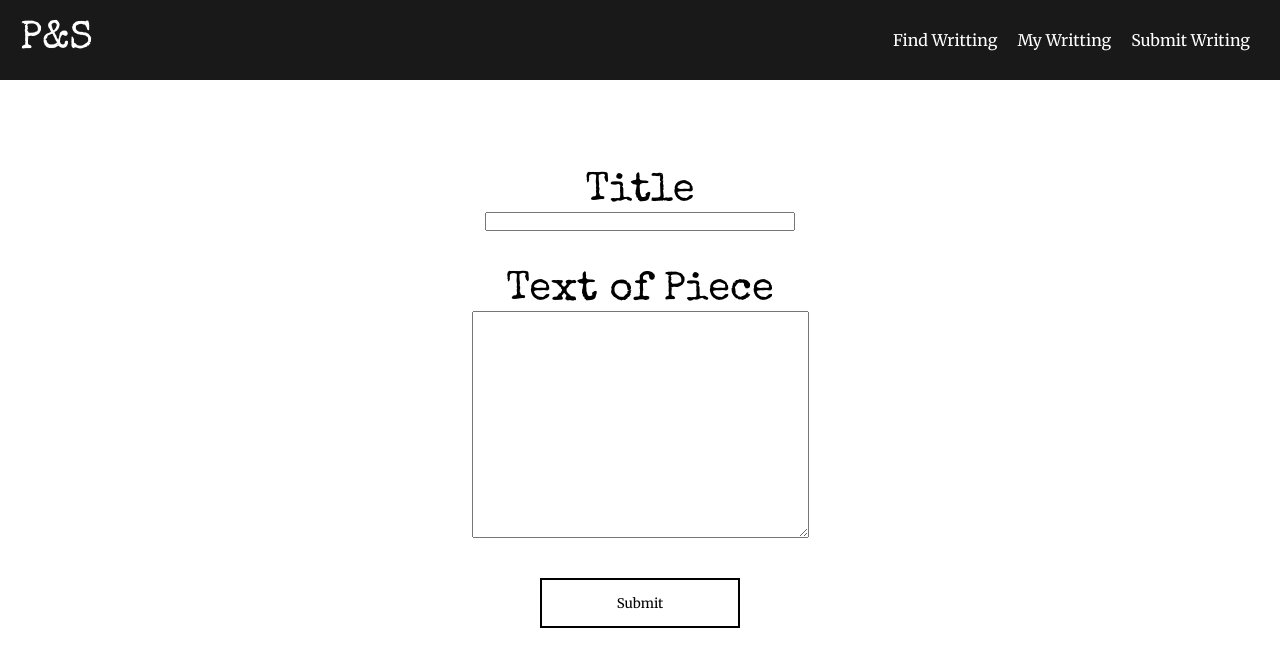
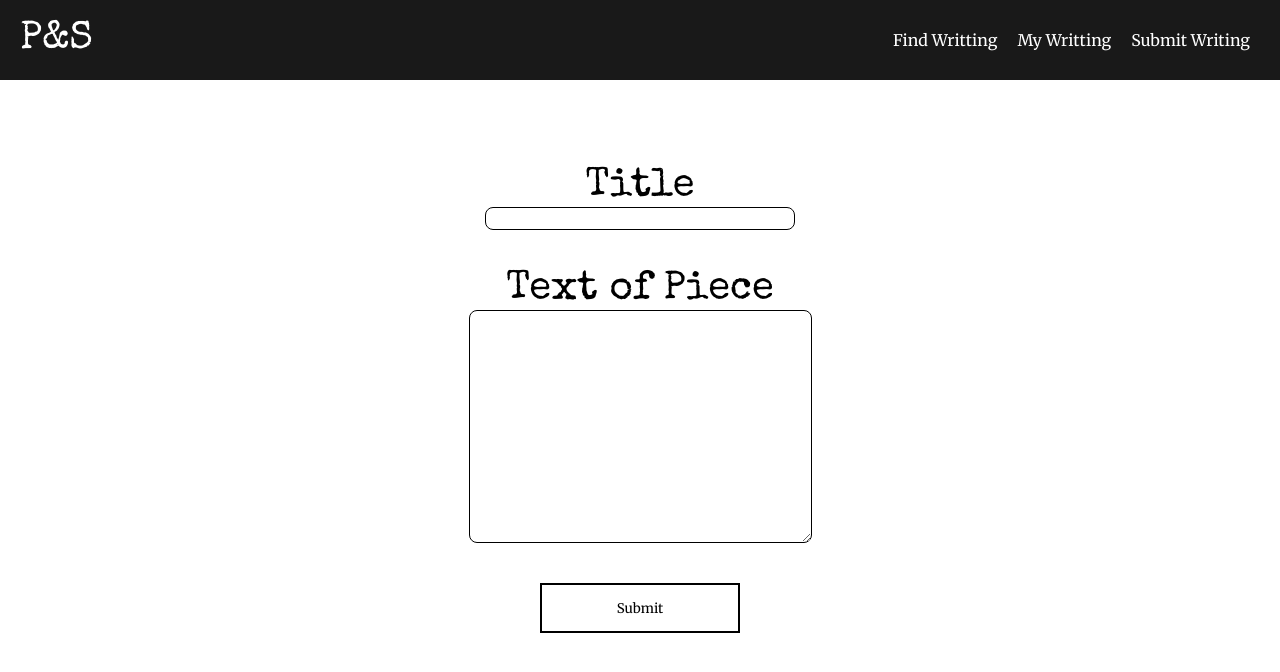
Before and after one commit to DavidUlloa6310/YourPapyrs, a React (Create React App) app in the folder client/: page /upload in a window 1280 px wide. Shown: the top 672 px of the page. Built offline with nearby package versions, Linux system fonts and the light colour scheme.

Commit message:
Updated UploadForm

```diff
--- a/client/src/Components/Navigation/NavLinks.jsx
+++ b/client/src/Components/Navigation/NavLinks.jsx
@@ -1,6 +1,6 @@
 import React from "react";
 
-import { BrowserRouter as Router, NavLink } from "react-router-dom";
+import { NavLink } from "react-router-dom";
 
 import styles from "./NavLinks.module.css";
 
@@ -17,7 +17,7 @@ function NavLinks(props) {
       <NavLink to="/" className={styles["link"]}>
         <li>My Writting</li>
       </NavLink>
-      <NavLink to="/" className={styles["link"]}>
+      <NavLink to="/upload" className={styles["link"]}>
         <li>Submit Writing</li>
       </NavLink>
     </>
--- a/client/src/Components/Navigation/Navbar.jsx
+++ b/client/src/Components/Navigation/Navbar.jsx
@@ -1,6 +1,6 @@
 import React, { useState } from "react";
 
-import { BrowserRouter as Router, Link } from "react-router-dom";
+import { Link } from "react-router-dom";
 
 import Backdrop from "../UI/Backdrop";
 import Drawer from "../UI/Drawer";
@@ -31,7 +31,7 @@ function Navbar(props) {
         <Link to="/" className={styles["link"]}>
           <li>My Writting</li>
         </Link>
-        <Link to="/" className={styles["link"]}>
+        <Link to="/upload" className={styles["link"]}>
           <li>Submit Writing</li>
         </Link>
         <div className={styles["burger"]} onClick={burgerStateHandler}>
--- a/client/src/Components/UploadPage/UploadForm.jsx
+++ b/client/src/Components/UploadPage/UploadForm.jsx
@@ -8,7 +8,6 @@ function UploadForm(props) {
   const {
     register,
     handleSubmit,
-    watch,
     formState: { errors },
   } = useForm();
 
--- a/client/src/Components/UploadPage/UploadForm.module.css
+++ b/client/src/Components/UploadPage/UploadForm.module.css
@@ -13,6 +13,17 @@
 
   font-family: "Special Elite";
   font-size: 2.5em;
+}
+
+.input-div input,
+.input-div textarea {
+  padding: 3px;
+  border-radius: 8px;
+  border: 1px solid black;
+}
+
+.input-div label {
+  text-align: center;
 }
 
 .input-div input {
```
